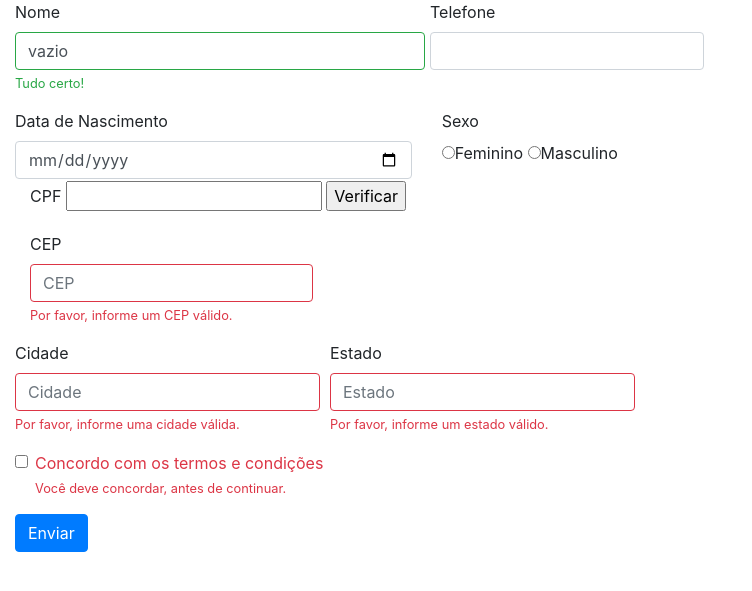
After one commit to moraisvitoria/Site-Bootstrap, a PHP site: page /formulario.php in a window 1280 px wide. The commit adds this page. Shown: the top 591 px of the page, without its empty margins (0-752 px from the left). Run offline with PHP 8.4, Linux system fonts and the light colour scheme.

Commit message:
formulário

```diff
--- a/footer.php
+++ b/footer.php
@@ -47,5 +47,6 @@
     <script src="https://code.jquery.com/jquery-3.3.1.slim.min.js" integrity="sha384-q8i/X+965DzO0rT7abK41JStQIAqVgRVzpbzo5smXKp4YfRvH+8abtTE1Pi6jizo" crossorigin="anonymous"></script>
     <script src="https://cdnjs.cloudflare.com/ajax/libs/popper.js/1.14.3/umd/popper.min.js" integrity="sha384-ZMP7rVo3mIykV+2+9J3UJ46jBk0WLaUAdn689aCwoqbBJiSnjAK/l8WvCWPIPm49" crossorigin="anonymous"></script>
     <script src="https://stackpath.bootstrapcdn.com/bootstrap/4.1.3/js/bootstrap.min.js" integrity="sha384-ChfqqxuZUCnJSK3+MXmPNIyE6ZbWh2IMqE241rYiqJxyMiZ6OW/JmZQ5stwEULTy" crossorigin="anonymous"></script>
+    <script src="https://cdnjs.cloudflare.com/ajax/libs/jquery.mask/1.14.15/jquery.mask.min.js"></script>
   </body>
 </html>
--- /dev/null
+++ b/formulario.php
@@ -0,0 +1,87 @@
+<?php
+require_once 'head.php';
+?>
+
+<form>
+  <div class="container-fluid">
+    <div class="form-row">
+     <div class="col-md-4 mb-3">
+      <label for="validationServer01">Nome</label>
+      <input type="text" class="form-control is-valid" id="validationServer01" placeholder="Nome" value="vazio" required>
+      <div class="valid-feedback">
+        Tudo certo!
+      </div>
+    </div>
+
+    <div class="form-group">
+       <label for="telefone">Telefone</label>
+       <input type="text" class="form-control" onkeypress="$(this).mask('(00)00000-0000')">
+    </div>
+  </div>
+
+
+    <div class="row">
+        <div class="col-md-4">
+          <div class="form-grupo">
+            <label for="dn">Data de Nascimento</label>
+            <input type="date" class="form-control">
+        </div>
+    </div>
+
+    <div class="col-md-4">
+        <div class="form-grupo">
+            <label for="sexo">Sexo</label>
+            <p><input type="radio">Feminino
+            <input type="radio">Masculino</p>
+        </div>
+       </div>
+    </div>
+
+
+        <div class="form-group">
+          <div class="col-md-4">
+            <label for="cpf">CPF</label>
+            <input type="number" name="cpf" \
+			   pattern="\d{3}\.?\d{3}\.?\d{3}-?\d{2}" \
+			   title="Digite um CPF no formato: xxx.xxx.xxx-xx">
+		    <input type="submit" value="Verificar">
+          </div>
+        </div>
+
+    <div class="col-md-3 mb-3">
+      <label for="validationServer05">CEP</label>
+      <input type="text" class="form-control is-invalid" id="validationServer05" placeholder="CEP" required>
+      <div class="invalid-feedback">
+        Por favor, informe um CEP válido.
+      </div>
+    </div>
+
+  <div class="form-row">
+    <div class="col-md-3 mb-3">
+      <label for="validationServer03">Cidade</label>
+      <input type="text" class="form-control is-invalid" id="validationServer03" placeholder="Cidade" required>
+      <div class="invalid-feedback">
+        Por favor, informe uma cidade válida.
+      </div>
+    </div>
+    <div class="col-md-3 mb-3">
+      <label for="validationServer04">Estado</label>
+      <input type="text" class="form-control is-invalid" id="validationServer04" placeholder="Estado" required>
+      <div class="invalid-feedback">
+        Por favor, informe um estado válido.
+      </div>
+    </div>
+  </div>
+  <div class="form-group">
+    <div class="form-check">
+      <input class="form-check-input is-invalid" type="checkbox" value="" id="invalidCheck3" required>
+      <label class="form-check-label" for="invalidCheck3">
+        Concordo com os termos e condições
+      </label>
+      <div class="invalid-feedback">
+        Você deve concordar, antes de continuar.
+      </div>
+    </div>
+  </div>
+  <button class="btn btn-primary" type="submit">Enviar</button>
+</form>
--- a/menu.php
+++ b/menu.php
@@ -43,6 +43,10 @@
             <li class="nav-item">
               <a class="nav-link" href="perfil.php">Perfil</a>
             </li>
+
+            <li class="nav-item">
+              <a class="nav-link" href="formulario.php">Formulario Aluno</a>
+            </li>
           </ul>
 
 
--- a/style.css
+++ b/style.css
@@ -1,8 +1,6 @@
 @import url('https://fonts.googleapis.com/css2?family=Satisfy&display=swap');
 
-.body{
-    background: rgb(108, 100, 218);
-}
+
 
 .imagens img{
     width: 100%;
```
Also changed, not shown: login.php (+1 -6 lines), 1 other file.
